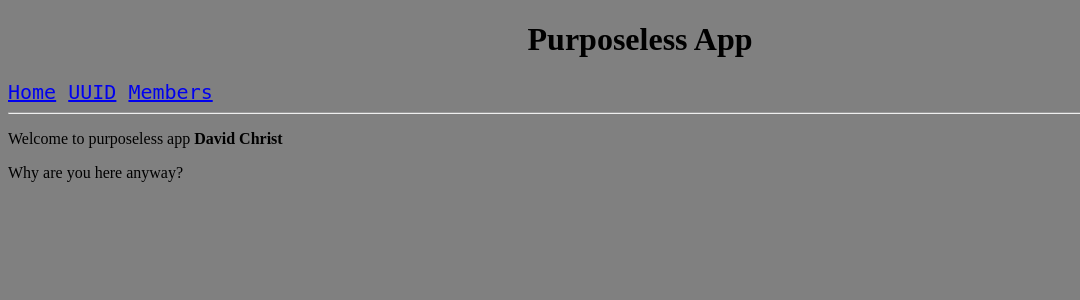
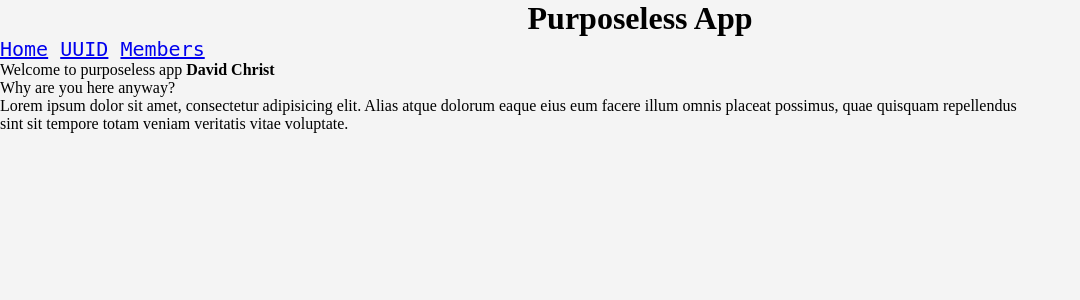
Before and after one commit to Mariappan/flaskapp, a Flask app: page / in a window 1280 px wide. Shown: the top 300 px of the page, without its empty margins (0-1080 px from the left). Run offline with Flask 2, Linux system fonts and the light colour scheme.

Commit message:
Adding CSS and style

```diff
--- a/flashapp/static/css/base.css
+++ b/flashapp/static/css/base.css
@@ -1,5 +1,10 @@
+* {
+    padding: 0;
+    margin: 0;
+}
+
 body {
-  background-color: grey;
+  background-color: #f4f4f4;
 }
 
 h1 {
@@ -18,3 +23,8 @@ h1 {
   font-family: monospace;
   font-size: 20px;
 }
+
+.container {
+    width: 80%;
+    align-items: center;
+}
--- /dev/null
+++ b/flashapp/static/js/uuid.js
@@ -0,0 +1,23 @@
+async function generate_uuid4()
+{
+    const uuid_obj = await postData('/generate_uuid', { name: "maari" })
+    document.getElementById("uuidText").innerHTML = uuid_obj.uuid;
+}
+
+async function postData(url = '', data = {}) {
+    // Default options are marked with *
+    const response = await fetch(url, {
+        method: 'POST',     // *GET, POST, PUT, DELETE, etc.
+        mode: 'cors', // no-cors, *cors, same-origin
+        cache: 'no-cache', // *default, no-cache, reload, force-cache, only-if-cached
+        credentials: 'same-origin', // include, *same-origin, omit
+        headers: {
+            'Content-Type': 'application/json'
+            // 'Content-Type': 'application/x-www-form-urlencoded',
+        },
+        redirect: 'follow', // manual, *follow, error
+        referrer: 'no-referrer', // no-referrer, *client
+        body: JSON.stringify(data) // body data type must match "Content-Type" header
+    });
+    return await response.json(); // parses JSON response into native JavaScript objects
+}
--- a/flashapp/templates/base.htm
+++ b/flashapp/templates/base.htm
@@ -6,43 +6,19 @@
         {% else %}
         <title>Welcome to Purposeless App!</title>
         {% endif %}
-
         <link rel="stylesheet" type="text/css" href="static/css/base.css">
-
-        <script>
-            async function postData(url = '', data = {}) {
-                // Default options are marked with *
-                const response = await fetch(url, {
-                    method: 'POST', // *GET, POST, PUT, DELETE, etc.
-                    mode: 'cors', // no-cors, *cors, same-origin
-                    cache: 'no-cache', // *default, no-cache, reload, force-cache, only-if-cached
-                    credentials: 'same-origin', // include, *same-origin, omit
-                    headers: {
-                        'Content-Type': 'application/json'
-                        // 'Content-Type': 'application/x-www-form-urlencoded',
-                    },
-                    redirect: 'follow', // manual, *follow, error
-                    referrer: 'no-referrer', // no-referrer, *client
-                    body: JSON.stringify(data) // body data type must match "Content-Type" header
-                });
-                return await response.json(); // parses JSON response into native JavaScript objects
-            }
-
-            async function generate_uuid4() {
-                const uuid_obj = await postData('/generate_uuid', { name: "maari" })
-                document.getElementById("uuidText").innerHTML = uuid_obj.uuid;
-            }
-        </script>
+        <script type="text/javascript" src="static/js/uuid.js"></script>
     </head>
-
     <body>
+        <header>
             <h1>Purposeless App</h1>
             <div class="nav">
                 <a href="/index">Home</a>
                 <a href="/uuid">UUID</a>
                 <a href="/members">Members</a>
             </div>
-        <hr>
+        </header>
+        <main class="container">
             {% with messages = get_flashed_messages() %}
             {% if messages %}
             <ul>
@@ -53,5 +29,6 @@
             {% endif %}
             {% endwith %}
             {% block bodycontent %}{% endblock %}
+        </main>
     </body>
 </html>
--- a/flashapp/templates/index.htm
+++ b/flashapp/templates/index.htm
@@ -4,5 +4,6 @@
 
     <div><p>Welcome to purposeless app <b>{{ user.username }}</b></p></div>
     <p>Why are you here anyway?</p>
+    <p>Lorem ipsum dolor sit amet, consectetur adipisicing elit. Alias atque dolorum eaque eius eum facere illum omnis placeat possimus, quae quisquam repellendus sint sit tempore totam veniam veritatis vitae voluptate.</p>
 
 {% endblock %}
--- a/flashapp/templates/members.htm
+++ b/flashapp/templates/members.htm
@@ -1,7 +1,6 @@
 {% extends "base.htm" %}
 
 {% block bodycontent %}
-
     <table>
         <thead>
             <tr>
```
Lines whose indentation alone changed are shown as unchanged.
